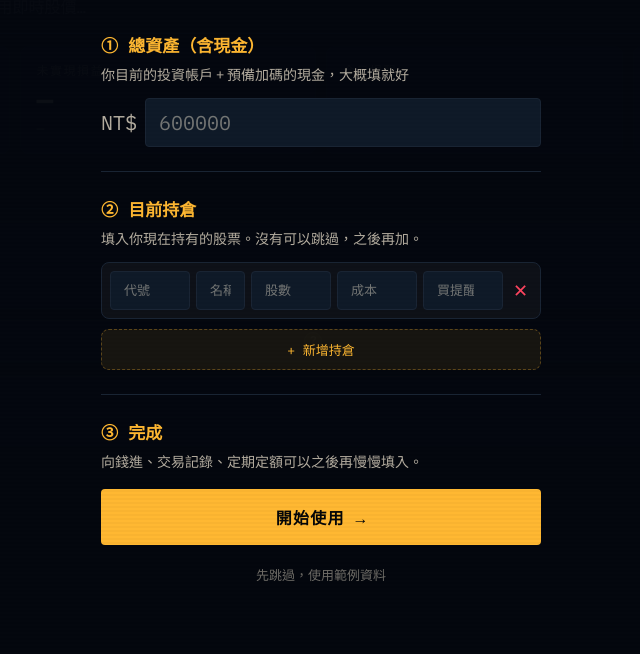
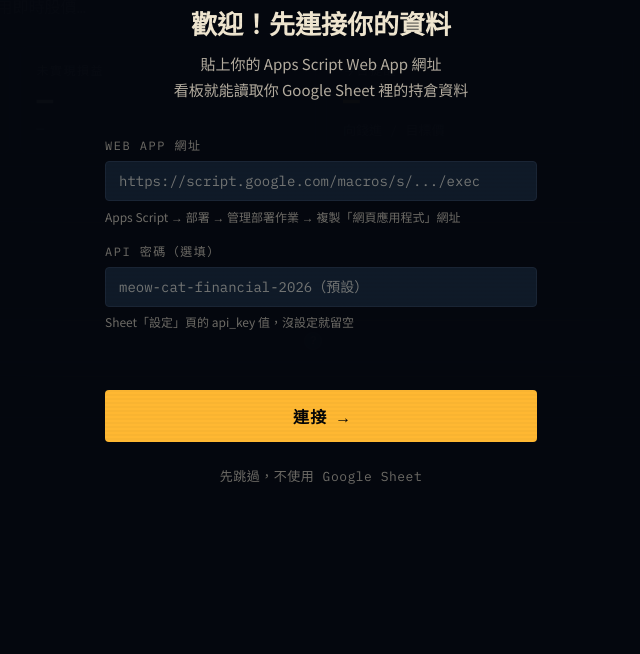
Before and after one commit to huilin-ux/Financial, a plain HTML site: page dashboard.html in a window 1280 px wide. Shown: the part 146-800 px from the top of the page, without its empty margins (319-959 px from the left). Drawn offline with Linux system fonts and the light colour scheme.

Commit message:
Add first-run cloud setup screen for new users (#23)
When someone opens the dashboard for the first time (no Web App URL
in localStorage), a full-screen overlay now guides them to paste their
Apps Script URL + optional API password. On success it connects,
loads their Sheet data, and enters the dashboard. A "skip" option
falls through to the existing local-only onboarding flow.

https://claude.ai/code/session_01RNB8jQQYFyVj6v42XZ8fuW

Co-authored-by: Claude <noreply@anthropic.com>

```diff
--- a/dashboard.html
+++ b/dashboard.html
@@ -532,6 +532,27 @@ body::before{content:'';position:fixed;inset:0;background:repeating-linear-gradi
     </div>
   </div>
 </div>
+<div id="cloud-setup" style="display:none;position:fixed;inset:0;z-index:600;background:rgba(5,8,15,0.98);overflow-y:auto;-webkit-overflow-scrolling:touch">
+  <div style="max-width:480px;margin:0 auto;padding:48px 24px 72px">
+    <div style="font-size:44px;margin-bottom:14px;text-align:center">🐱</div>
+    <div style="font-family:var(--mono);font-size:11px;letter-spacing:3px;color:var(--text-dim);margin-bottom:8px;text-align:center">投資阿喵嘎哩共</div>
+    <div style="font-size:26px;font-weight:700;color:var(--text-primary);margin-bottom:10px;text-align:center">歡迎！先連接你的資料</div>
+    <div style="font-size:15px;color:var(--text-secondary);line-height:1.75;margin-bottom:32px;text-align:center">貼上你的 Apps Script Web App 網址<br>看板就能讀取你 Google Sheet 裡的持倉資料</div>
+    <div style="margin-bottom:16px">
+      <div style="font-family:var(--mono);font-size:12px;letter-spacing:1.5px;color:var(--text-dim);margin-bottom:8px">WEB APP 網址</div>
+      <input class="finput" id="setup-url" placeholder="https://script.google.com/macros/s/.../exec" autocomplete="off" autocorrect="off" spellcheck="false" style="font-size:14px">
+      <div style="font-size:12px;color:var(--text-dim);margin-top:6px;line-height:1.6">Apps Script → 部署 → 管理部署作業 → 複製「網頁應用程式」網址</div>
+    </div>
+    <div style="margin-bottom:24px">
+      <div style="font-family:var(--mono);font-size:12px;letter-spacing:1.5px;color:var(--text-dim);margin-bottom:8px">API 密碼（選填）</div>
+      <input class="finput" id="setup-key" placeholder="meow-cat-financial-2026（預設）" autocomplete="off" style="font-size:14px">
+      <div style="font-size:12px;color:var(--text-dim);margin-top:6px">Sheet「設定」頁的 api_key 值，沒設定就留空</div>
+    </div>
+    <div id="setup-msg" style="font-family:var(--mono);font-size:13px;min-height:22px;margin-bottom:14px;text-align:center"></div>
+    <button id="setup-btn" onclick="doCloudSetup()" class="btn btn-p" style="width:100%;padding:14px;font-size:16px;margin-bottom:12px">連接 →</button>
+    <button onclick="skipCloudSetup()" style="width:100%;padding:12px;background:none;border:none;color:var(--text-dim);font-family:var(--mono);font-size:13px;cursor:pointer;letter-spacing:0.5px">先跳過，不使用 Google Sheet</button>
+  </div>
+</div>
 <div id="onboarding" style="display:none;position:fixed;inset:0;z-index:500;background:rgba(5,8,15,0.97);overflow-y:auto">
   <div style="max-width:480px;margin:0 auto;padding:32px 20px 60px">
     <div style="font-family:var(--mono);font-size:11px;letter-spacing:3px;color:var(--text-dim);margin-bottom:8px">投資阿喵嘎哩共 · 初次設定</div>
--- a/dashboard.js
+++ b/dashboard.js
@@ -836,7 +836,51 @@ function fillDcaPrice(id,priceStr){const price=parseFloat(priceStr);if(!price)re
 // ========== INIT ==========
 function renderAll(){renderH();renderTA();renderAL();renderLog();renderRisk();renderDCA();renderAllocation();renderSettingsData();renderAllSrcChips();renderSummaryStats();renderMorningReport();}
 
+function showCloudSetup(){ document.getElementById('cloud-setup').style.display='block'; }
+function hideCloudSetup(){ document.getElementById('cloud-setup').style.display='none'; }
+
+async function doCloudSetup(){
+  const url=(document.getElementById('setup-url').value||'').trim();
+  const rawKey=(document.getElementById('setup-key').value||'').trim();
+  const key=rawKey||DEFAULT_API_KEY;
+  const msgEl=document.getElementById('setup-msg');
+  const btn=document.getElementById('setup-btn');
+  if(!url.startsWith('https://')){
+    msgEl.style.color='var(--red)';msgEl.textContent='⚠ 請貼上完整的 https:// 網址';return;
+  }
+  btn.disabled=true;btn.textContent='連接中…';
+  msgEl.style.color='var(--text-dim)';msgEl.textContent='';
+  try{
+    const res=await fetch(url+'?key='+encodeURIComponent(key));
+    if(!res.ok) throw new Error('HTTP '+res.status);
+    const data=await res.json();
+    if(data.error) throw new Error(data.error);
+    setCloudUrl(url);setCloudApiKey(key);
+    const merged=cloudToLocal_(data);
+    TOTAL_ASSETS=merged.TOTAL_ASSETS;H=merged.H;AL=merged.AL;TRADES=merged.TRADES;DCA_ENTRIES=merged.DCA_ENTRIES;
+    nid=merged.nid;ntid=merged.ntid;dcaNextId=merged.dcaNextId;
+    saveData();
+    msgEl.style.color='var(--green)';msgEl.textContent='✓ 連接成功！';
+    setCloudStatus('🟢 已連動 Google Sheet');
+    setTimeout(()=>{ hideCloudSetup(); renderAll(); },700);
+  }catch(e){
+    btn.disabled=false;btn.textContent='連接 →';
+    msgEl.style.color='var(--red)';
+    const em=e.message;
+    msgEl.textContent=em==='unauthorized'?'✗ 密碼錯誤，請確認 api_key':'✗ 連接失敗：'+em;
+  }
+}
+
+function skipCloudSetup(){
+  localStorage.setItem('cloud_setup_skipped','1');
+  hideCloudSetup();
+  if(!loadData()) showOnboarding(); else renderAll();
+}
+
 async function bootstrap(){
+  if(!getCloudUrl()&&!localStorage.getItem('cloud_setup_skipped')){
+    showCloudSetup();return;
+  }
   const cloud = await loadFromCloud();
   if (cloud) {
     TOTAL_ASSETS = cloud.TOTAL_ASSETS;
```
